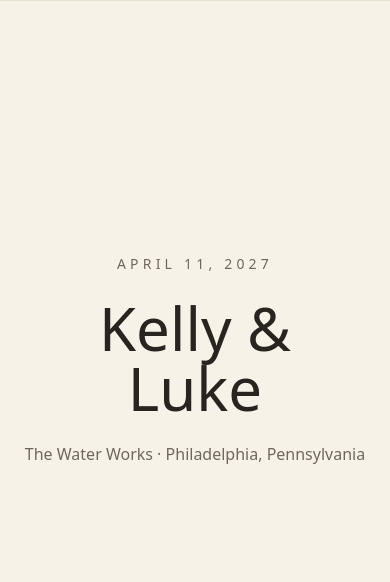
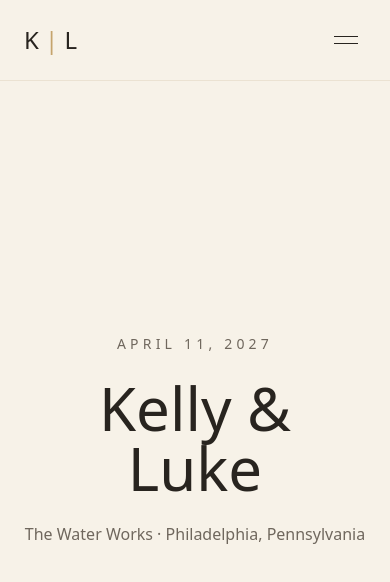
Before and after one commit to DukeLurkin/wedding-platform, a Next.js app: page / in a window 390 px wide. Shown: the top 582 px of the page. Built offline with nearby package versions, Linux system fonts and the light colour scheme.

Commit message:
feat: add mobile site navigation

```diff
--- /dev/null
+++ b/src/components/mobile-navigation.tsx
@@ -0,0 +1,70 @@
+"use client";
+
+import { useState } from "react";
+import { mobileNavigation } from "@/config/navigation";
+
+export function MobileNavigation() {
+  const [isOpen, setIsOpen] = useState(false);
+
+  return (
+    <div className="md:hidden">
+      <div className="flex items-center justify-between px-6 py-5">
+        <a
+          href="#top"
+          aria-label="Kelly and Luke home"
+          className="font-display text-2xl font-medium text-charcoal"
+        >
+          K <span className="text-champagne">|</span> L
+        </a>
+
+        <button
+          type="button"
+          aria-expanded={isOpen}
+          aria-controls="mobile-navigation-menu"
+          aria-label={isOpen ? "Close navigation menu" : "Open navigation menu"}
+          onClick={() => setIsOpen((current) => !current)}
+          className="flex h-10 w-10 items-center justify-center"
+        >
+          <span className="sr-only">
+            {isOpen ? "Close menu" : "Open menu"}
+          </span>
+
+          <span className="flex w-6 flex-col gap-1.5">
+            <span
+              className={`h-px w-full bg-charcoal transition-transform ${
+                isOpen ? "translate-y-[3.5px] rotate-45" : ""
+              }`}
+            />
+            <span
+              className={`h-px w-full bg-charcoal transition-transform ${
+                isOpen ? "-translate-y-[3.5px] -rotate-45" : ""
+              }`}
+            />
+          </span>
+        </button>
+      </div>
+
+      {isOpen && (
+        <nav
+          id="mobile-navigation-menu"
+          aria-label="Mobile navigation"
+          className="border-t border-limestone/40 px-6 py-8"
+        >
+          <ul className="flex flex-col items-center gap-6">
+            {mobileNavigation.map((item) => (
+              <li key={item.href}>
+                <a
+                  href={item.href}
+                  onClick={() => setIsOpen(false)}
+                  className="font-sans text-sm uppercase tracking-[0.2em] text-muted transition-colors hover:text-charcoal"
+                >
+                  {item.label}
+                </a>
+              </li>
+            ))}
+          </ul>
+        </nav>
+      )}
+    </div>
+  );
+}
--- a/src/components/site-header.tsx
+++ b/src/components/site-header.tsx
@@ -3,9 +3,12 @@ import {
   rightNavigation,
 } from "@/config/navigation";
 
+import { MobileNavigation } from "@/components/mobile-navigation";
+
 export function SiteHeader() {
   return (
     <header className="w-full border-b border-limestone/40">
+      <MobileNavigation />
       <div className="mx-auto hidden max-w-7xl grid-cols-[1fr_auto_1fr] items-center gap-x-12 px-12 py-6 md:grid">
         <nav aria-label="Primary navigation" className="justify-self-end">
           <ul className="flex items-center gap-8">
```
